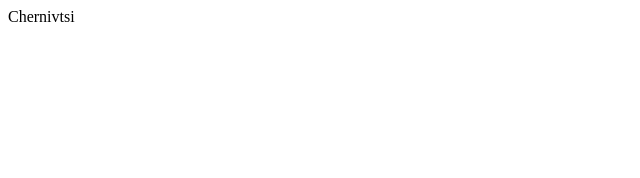
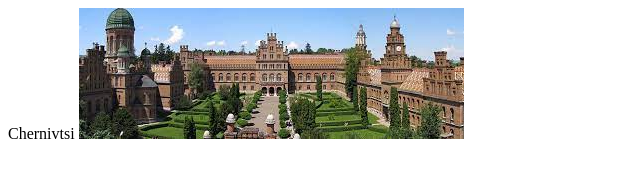
Before and after one commit to Michael-kuzin/Cities-5, a plain HTML site: page index.html in a window 1280 px wide. Shown: the whole page, without its empty margins (0-640 px from the left). Drawn offline with Linux system fonts and the light colour scheme.

Commit message:
add img in html

```diff
--- a/index.html
+++ b/index.html
@@ -8,5 +8,6 @@
     <hi>
       Chernivtsi
     </hi>
+    <img src="./myCity.jpg" alt="Chernivtsi">
   </body>
 </html>
```
Also changed, not shown: myCity.jpg (added).
